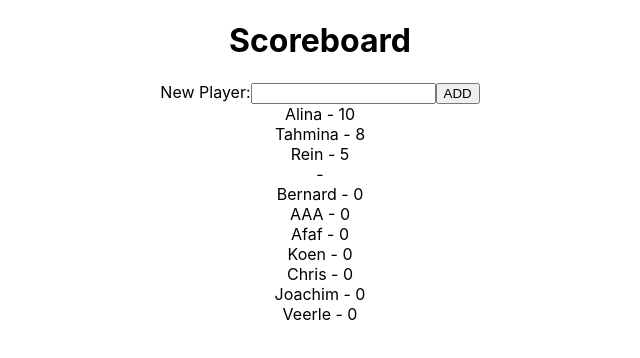
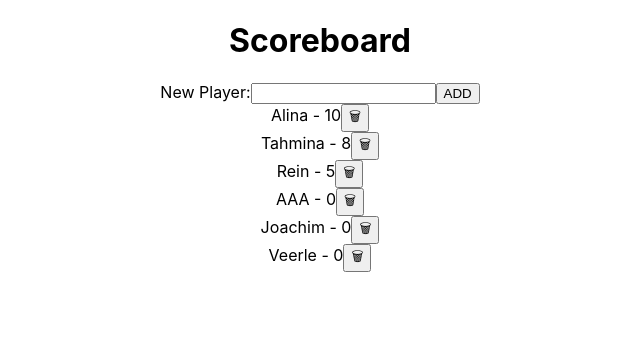
Before and after one commit to Reinoptland/using-context, a React (Create React App) app: page / in a window 1280 px wide. Shown: the top 358 px of the page, without its empty margins (320-960 px from the left). Built offline with nearby package versions, Linux system fonts and the light colour scheme; data requests are answered from the project's data file.

Commit message:
Implement Delete

```diff
--- a/players.json
+++ b/players.json
@@ -16,32 +16,9 @@
       "score": 5
     },
     {
-      "id": 4
-    },
-    {
-      "name": "Bernard",
-      "score": 0,
-      "id": 5
-    },
-    {
       "name": "AAA",
       "score": 0,
       "id": 6
-    },
-    {
-      "name": "Afaf",
-      "score": 0,
-      "id": 7
-    },
-    {
-      "name": "Koen",
-      "score": 0,
-      "id": 8
-    },
-    {
-      "name": "Chris",
-      "score": 0,
-      "id": 9
     },
     {
       "name": "Joachim",
--- /dev/null
+++ b/src/components/DeleteBTN.js
@@ -0,0 +1,8 @@
+import React, { useContext } from "react";
+import { playersContext } from "../contexts/PlayersContextProvider";
+
+export default function DeleteBTN(props) {
+  const { deletePlayer } = useContext(playersContext);
+  //   console.log(props);
+  return <button onClick={() => deletePlayer(props.id)}>🗑</button>;
+}
--- a/src/components/Player.js
+++ b/src/components/Player.js
@@ -1,10 +1,13 @@
 import React from "react";
+import DeleteBTN from "./DeleteBTN";
 import NewPlayer from "./NewPlayer";
 
 export default function Player(props) {
+  //   console.log("WHAT ARE THE PROPS?", props);
   return (
     <div>
       {props.name} - {props.score}
+      <DeleteBTN id={props.id} />
     </div>
   );
 }
--- a/src/contexts/PlayersContextProvider.js
+++ b/src/contexts/PlayersContextProvider.js
@@ -45,10 +45,42 @@ export default function PlayersContextProvider(props) {
     setPlayers(updatedPlayers);
   }
 
+  async function deletePlayer(id) {
+    console.log("WHICH PLAYER IS GONE??", id);
+
+    const response = await fetch(`http://localhost:4000/players/${id}`, {
+      method: "DELETE",
+    });
+    // console.log("SUCCES?", response.status);
+    // MAP [{}, {}, {}] -> [{}, {}, {}]
+    // FIND [{}, {}, {}] -> {} | undefined
+    // Filter [{}, {}, {}] -> [{}, {}]
+    // SPREAD [{}, {}, {}] + {} -> [{}, {}, {}, {}]
+
+    const updatedPlayers = players.filter((player) => {
+      console.log(
+        "FILTER: ID of player",
+        player.id,
+        "ID",
+        id,
+        player.id !== id
+      );
+      return player.id !== id;
+    });
+
+    console.log(updatedPlayers);
+    setPlayers(updatedPlayers);
+  }
+
   // 3. Pass a value (or mutiple values)
   return (
     <playersContext.Provider
-      value={{ players: players, highscores: {}, addPlayer: addPlayer }}
+      value={{
+        players: players,
+        highscores: {},
+        addPlayer: addPlayer,
+        deletePlayer: deletePlayer,
+      }}
     >
       {props.children}
     </playersContext.Provider>
```
